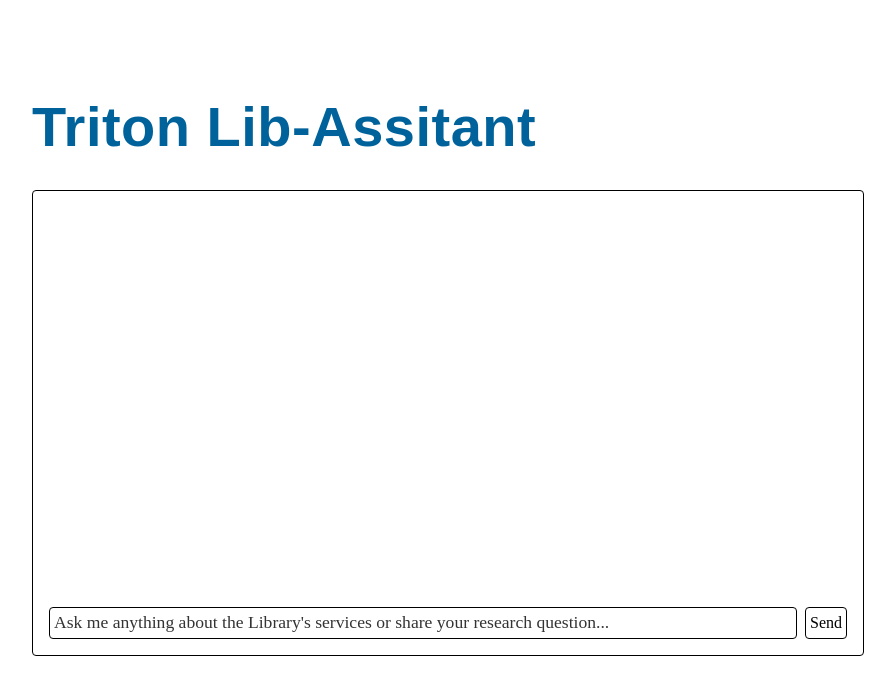
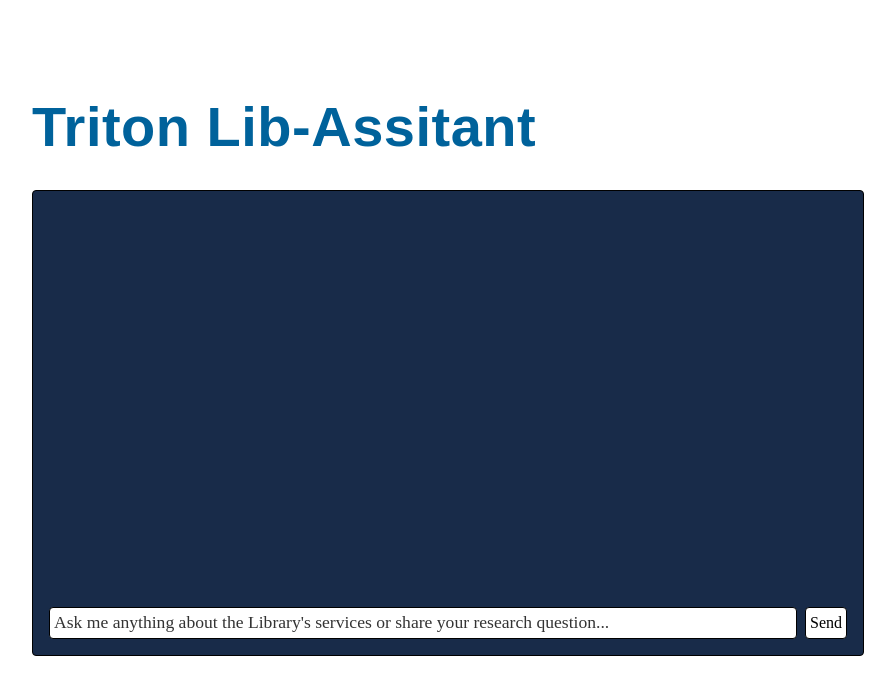
Before and after one commit to Lopez-CL/triton-assistant, a Next.js app: page / in a window 1280 px wide. Shown: the top 694 px of the page, without its empty margins (192-1087 px from the left). Built offline with nearby package versions, Linux system fonts and the light colour scheme.

Commit message:
brand tweaks

```diff
--- a/app/agents/rag.ts
+++ b/app/agents/rag.ts
@@ -67,10 +67,10 @@ export async function ragAgent(request: AgentRequest): Promise<AgentResponse> {
 
 					## [Descriptive Title Based on Question]
 
-					[Very brief summary paragraph answering the question, which includes links to related resources with markdown syntax [Link Title](URL)]
+					[Very brief summary paragraph answering the question, which includes hyperlinks to related resources with markdown syntax [Link Title](URL)]
 
-						### Learn More
-						- [Full FAQ: Title](public URL from FAQ Data)
+					### Learn More
+					[Full FAQ: Title](public URL from FAQ Data)
 
 				Rules:
 				- Always use ## for main heading, ### for subsections
--- a/app/globals.css
+++ b/app/globals.css
@@ -34,8 +34,7 @@ a:hover {
 }
 
 
-h1,
-h2 {
+h1{
 	font-family: Teko-SemiBold, sans-serif;
 	color: #00629b;
 	letter-spacing: .5px;
@@ -59,6 +58,9 @@ h2 {
 	letter-spacing: .5px;
 	color: #182b49
 }
+
+h3{font-weight: 700;}
+
 /* 90s style table styling */
 table {
 	border-collapse: collapse;
@@ -88,7 +90,63 @@ button {
 	padding: 0.25rem;
 	font-family: 'Times New Roman', Times, serif;
 }
-input::placeholder{
+
+input::placeholder {
 	color: #333;
 	font-size: 1.1rem;
 }
+
+.user-navy {
+	background-color: #00629B;
+	;
+}
+
+.assistant-yellow {
+	background-color: #ffcd00;
+
+	a {
+		color: #000;
+		font-weight: bold;
+	}
+}
+
+.chat-container {
+	background-color: #182B49;
+	& .temp-msg{color: #fff !important;}
+}
+
+.chat-container {
+	background-color: #182B49;
+}
+
+.chat-container > div {
+  background-color: #182B49;
+  scrollbar-width: thin;
+  scrollbar-color: #4a6a8a #182B49;
+}
+
+.chat-container > div::-webkit-scrollbar {
+  width: 12px;
+}
+
+.chat-container > div::-webkit-scrollbar-track {
+  background-color: #182B49;
+}
+
+.chat-container > div::-webkit-scrollbar-thumb {
+  background-color: #4a6a8a;
+  border-radius: 6px;
+}
+
+/* .chat-container>div::-webkit-scrollbar {
+	width: 12px;
+}
+
+.chat-container>div::-webkit-scrollbar-track {
+	background-color: #182B49;
+}
+
+.chat-container>div::-webkit-scrollbar-thumb {
+	background-color: #4a6a8a;
+	border-radius: 6px;
+} */
--- a/app/layout.tsx
+++ b/app/layout.tsx
@@ -13,6 +13,9 @@ export default function RootLayout({
 }>) {
 	return (
 		<html lang='en'>
+			<head>
+				<link rel='text/stylesheet' href='https://library.ucsd.edu/_resources/css/structured-content/global-structured-styles.css'/>
+			</head>
 			<body>
 				<main className='pt-16'>{children}</main>
 			</body>
--- a/app/page.tsx
+++ b/app/page.tsx
@@ -4,7 +4,6 @@ import { useState, useRef, useEffect } from 'react';
 import { v4 as uuidv4 } from 'uuid';
 import Markdown from 'react-markdown'
 import remarkGfm from 'remark-gfm'
-import { text } from 'stream/consumers';
 export default function Home() {
 	const [input, setInput] = useState('');
 	const [messages, setMessages] = useState<
@@ -131,15 +130,15 @@ return (
 
 
 			{/* Chat Section */}
-			<div className='border rounded p-4 '>
+			<div className='chat-container border rounded p-4 '>
 
 				<div className='h-96 overflow-y-auto mb-4 space-y-4'>
 					{messages.map((message) => (
 						<div
 						key={message.id}
 						className={`p-3 rounded ${message.role === 'user'
-							? 'bg-blue-100 ml-8'
-							: 'bg-gray-100 mr-8'
+							? 'user-navy text-white ml-8'
+							: 'assistant-yellow text-black mr-8'
 						}`}
 						>
 							<p className='font-semibold mb-1'>
@@ -150,10 +149,8 @@ return (
 							</div>
 						</div>
 					))}
-					{isStreaming && !messages[messages.length - 1]?.content && (
-						<div className='p-3 rounded bg-gray-100 mr-8'>
-							<p className='text-gray-500'>Thinking...</p>
-						</div>
+					{isStreaming && messages[messages.length - 1]?.role === 'user' && (
+							<h3 className= 'temp-msg text-center'>Thinking...</h3>
 					)}
 					<div ref={messagesEndRef} />
 				</div>
--- a/app/scripts/primo-call.ts
+++ b/app/scripts/primo-call.ts
@@ -20,7 +20,7 @@ export async function primoVEApiCall(query: string): Promise<Types.ModPrimoRespo
                 return {
                     ['docDetails']: {
                         title: primoDoc['pnx']['display']['title'],
-                        // type: primoDoc['pnx']['display']['type'],
+                        type: primoDoc['pnx']['display']['type'],
                         // language: primoDoc['pnx']['display']['language'],
                         // publisher: primoDoc['pnx']['display']['publisher'],
                         // genre: primoDoc['pnx']['display']['genre'],
--- a/app/utilities/permalink-builder.ts
+++ b/app/utilities/permalink-builder.ts
@@ -22,7 +22,7 @@ export function getPrimoPermalink(
         return 'No record ID found';
     }
 
-    const tab = tabCode || config.defaultTab;
+    const tab = doc.pnx.display.type?.[0] ==="article" ? '1vtf07t': config.defaultTab;
 
     return `${config.baseUrl}/permalink/${config.institutionCode}/${tab}/${recordId}`;
 }
```
